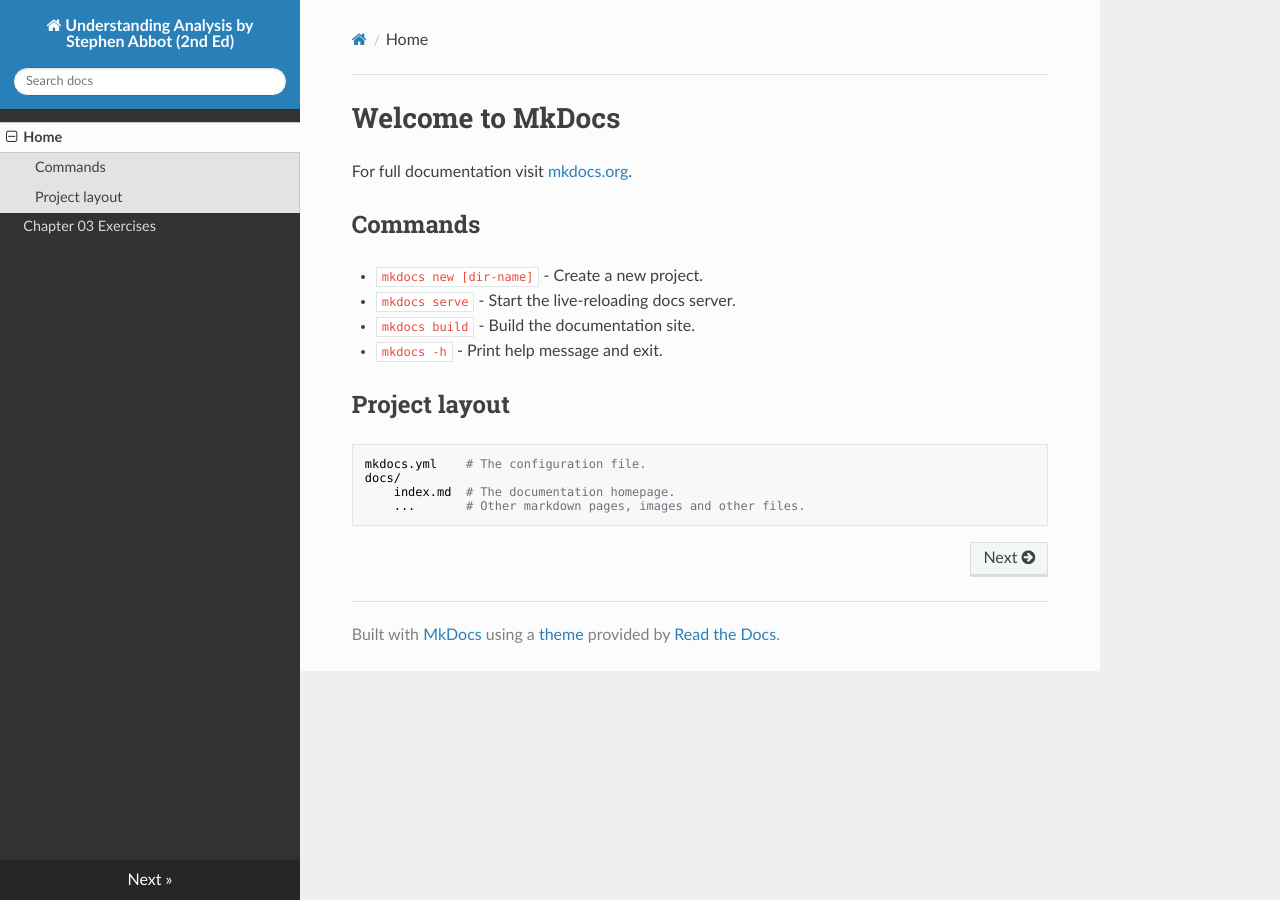
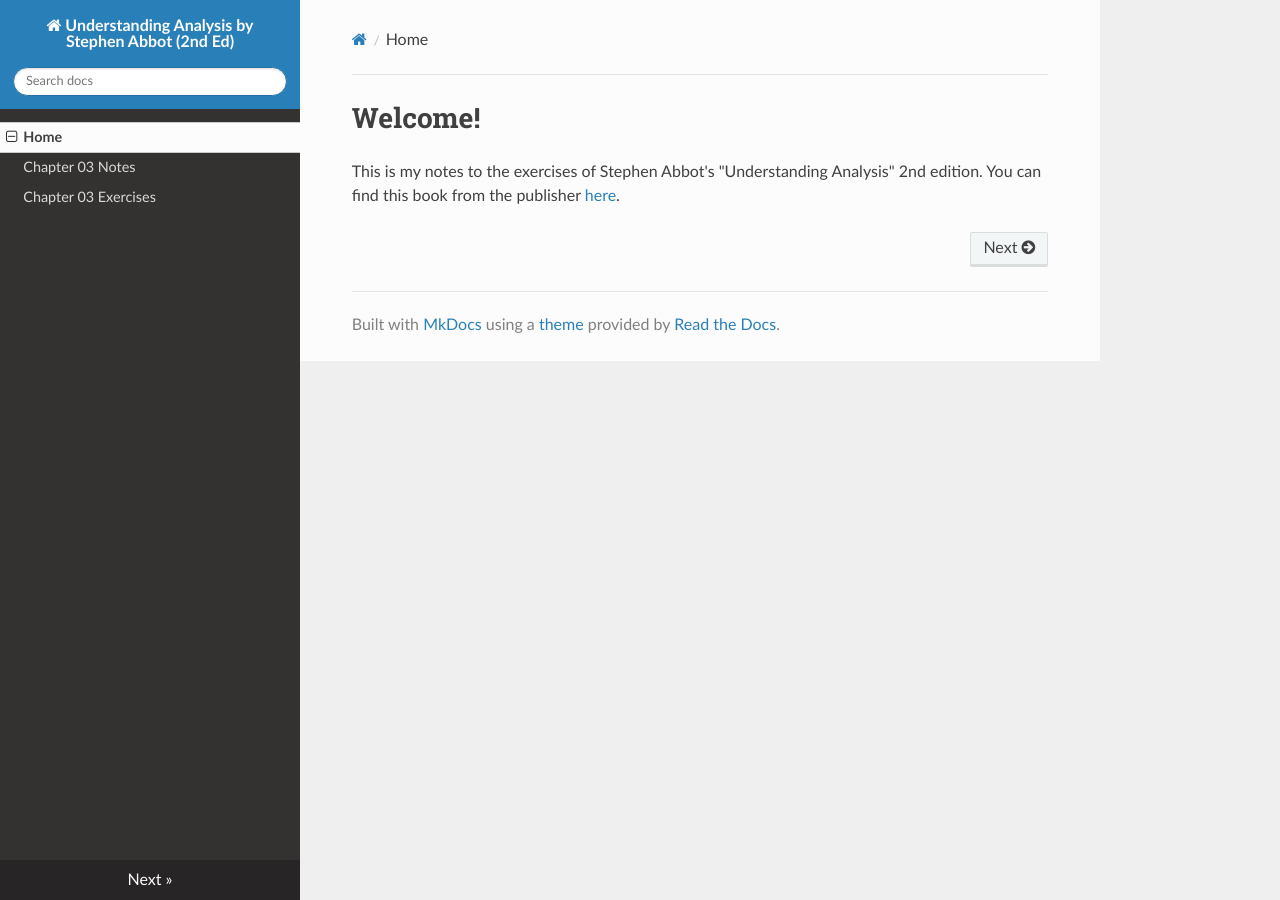
Before and after one commit to eroicaleo/abbot-analysis-2nd, an MkDocs documentation site: the page built from docs/index.md, in a window 1280 px wide. Built offline with MkDocs 1.6.1, drawn with Linux system fonts in a browser that asks for light colours; nearby versions of some CDN libraries.

```diff
--- a/docs/index.md
+++ b/docs/index.md
@@ -1,17 +1,4 @@
-# Welcome to MkDocs
+# Welcome!
 
-For full documentation visit [mkdocs.org](https://www.mkdocs.org).
-
-## Commands
-
-* `mkdocs new [dir-name]` - Create a new project.
-* `mkdocs serve` - Start the live-reloading docs server.
-* `mkdocs build` - Build the documentation site.
-* `mkdocs -h` - Print help message and exit.
-
-## Project layout
-
-    mkdocs.yml    # The configuration file.
-    docs/
-        index.md  # The documentation homepage.
-        ...       # Other markdown pages, images and other files.
+This is my notes to the exercises of Stephen Abbot's
+"Understanding Analysis" 2nd edition. You can find this book from the publisher [here](https://link.springer.com/book/10.1007/978-1-4939-2712-8).
--- a/mkdocs.yml
+++ b/mkdocs.yml
@@ -3,6 +3,7 @@ theme: readthedocs
 
 nav:
   - Home: index.md
+  - Chapter 03 Notes: ch03notes.md
   - Chapter 03 Exercises: ch03ex.md
 
 extra_javascript:
```
Also changed, not shown: docs/ch03ex.md (+3 -3 lines), docs/ch03notes.md (added, +49 -0 lines).
